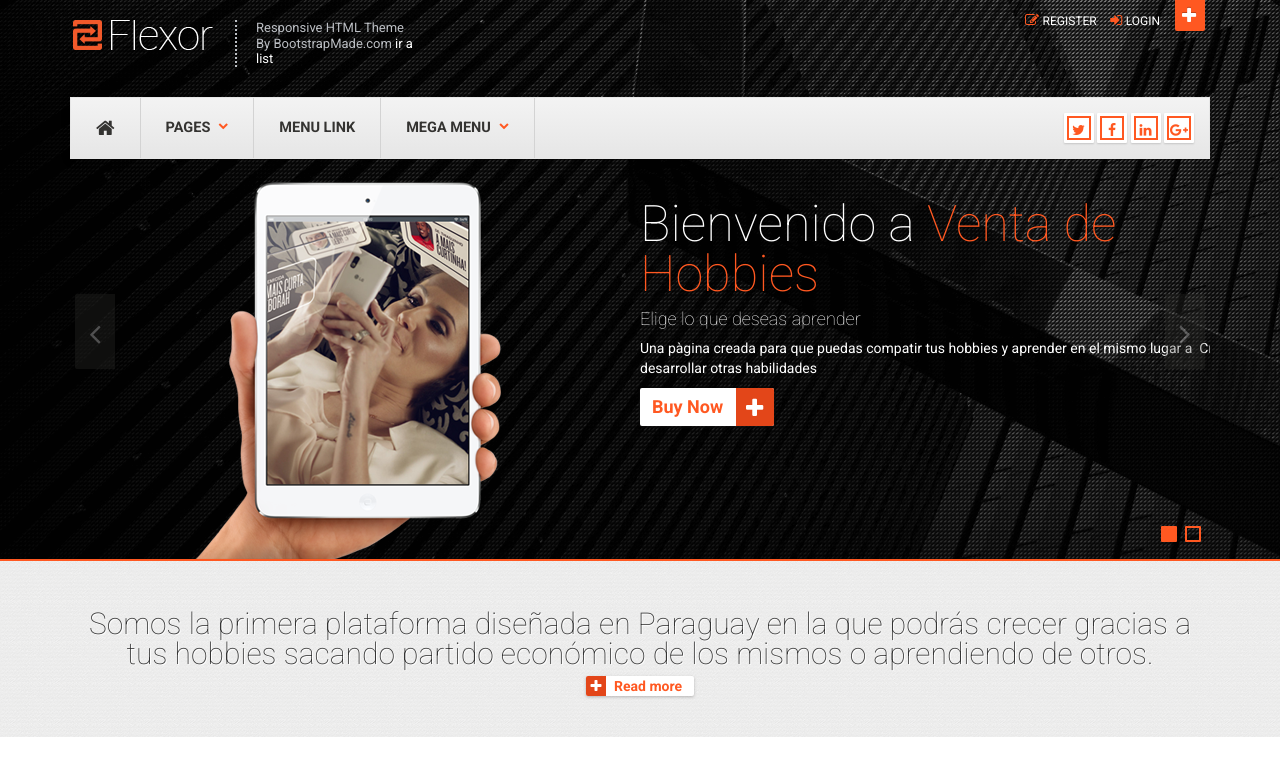
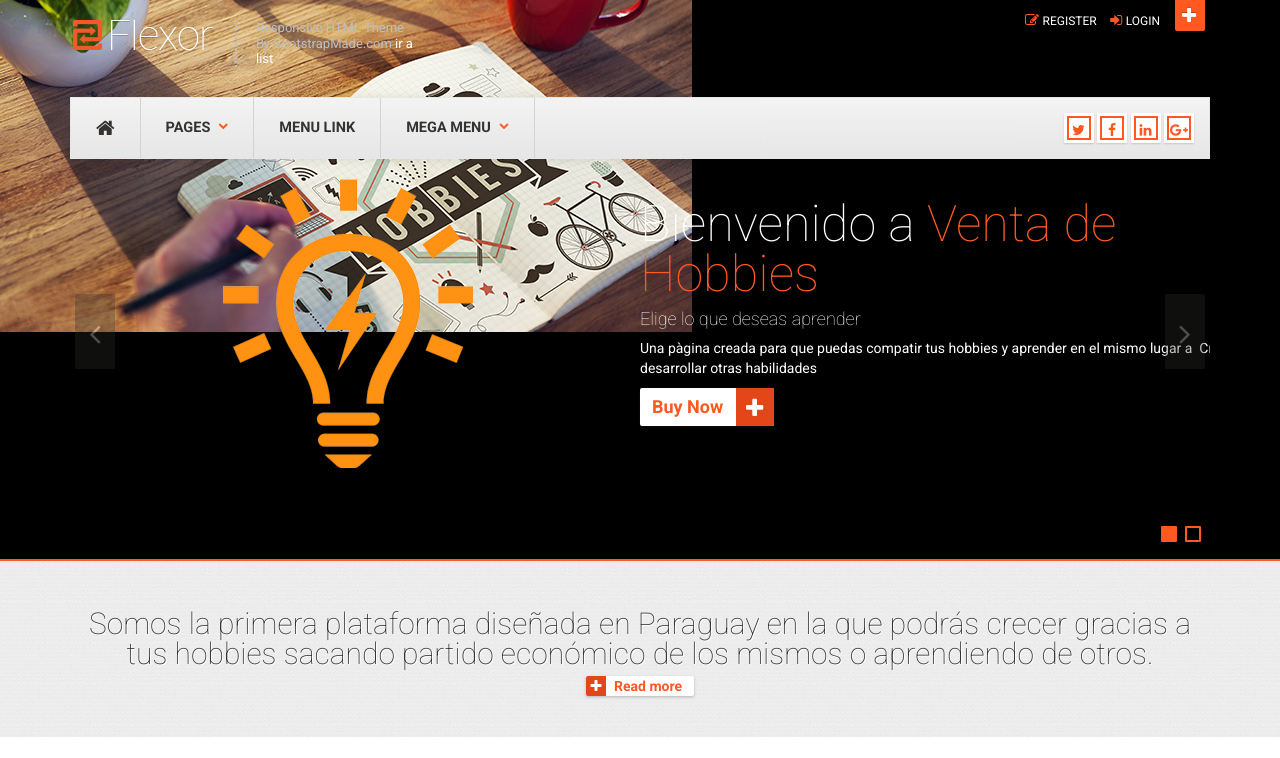
Before and after one commit to valeealcaraz/Hackathon, a Flask app: page / in a window 1280 px wide. Shown: the top 758 px of the page. Run offline with Flask 2, Linux system fonts and the light colour scheme; some libraries are stand-ins or nearby versions.

Commit message:
Cambio en Imagenes

```diff
--- a/templates/Flexor/index.html
+++ b/templates/Flexor/index.html
@@ -234,7 +234,7 @@
                   <a href="https://bootstrapmade.com" class="btn btn-more btn-lg i-right"> <a href="../list" >ir a list </a><i class="fa fa-plus"></i></a>
                 </div>
                 <div class="col-md-6 col-md-pull-6 hidden-xs">
-                  <img src="img/slides/slide1.png" alt="Slide 1" class="center-block img-responsive">
+                  <img src="M1.jpg" alt="Slide 1" class="center-block img-responsive">
                 </div>
               </div>
             </div>
--- a/templates/index.html
+++ b/templates/index.html
@@ -233,7 +233,7 @@
                   <a href="https://bootstrapmade.com" class="btn btn-more btn-lg i-right">Buy Now <i class="fa fa-plus"></i></a>
                 </div>
                 <div class="col-md-6 col-md-pull-6 hidden-xs">
-                  <img src="img/slides/slide1.png" alt="Slide 1" class="center-block img-responsive">
+                  <img src="img/slides/M1.jpg" alt="Slide 1" class="center-block img-responsive">
                 </div>
               </div>
             </div>
```
Also changed, not shown: static/img/backgrounds/buildings.png, static/img/slides/M1.jpg (added), static/img/slides/slide1.png (deleted), static/img/slides/slide2.png.
